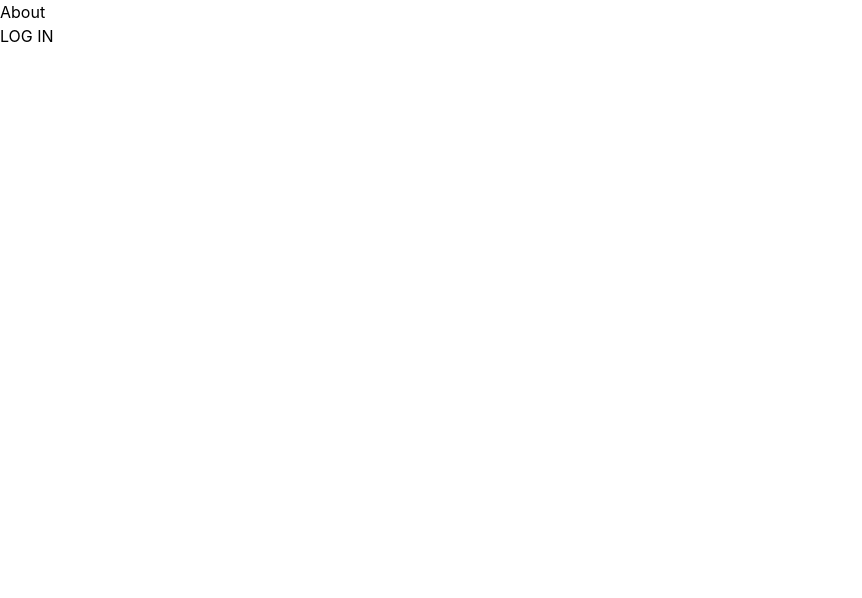
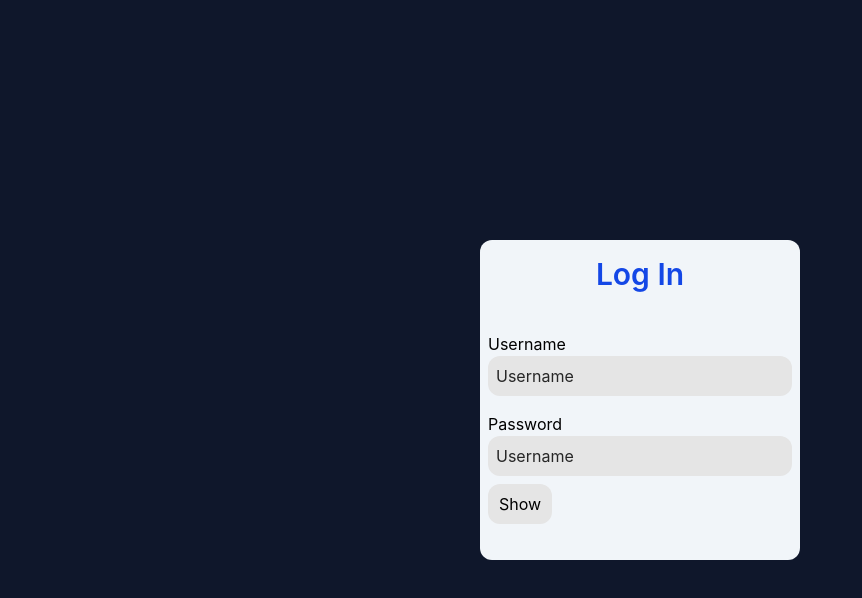
Before and after one commit to sandro-dev26/devVault, a React (Vite) app: page /login in a window 1280 px wide. Shown: the top 598 px of the page, without its empty margins (0-862 px from the left). Built offline with nearby package versions, Linux system fonts and the light colour scheme.

Commit message:
Update LogIn page

```diff
--- a/src/layouts/AuthLayout.tsx
+++ b/src/layouts/AuthLayout.tsx
@@ -4,8 +4,6 @@ function Authlayout() {
   return (
     <>
       <Outlet />
-
-      <p>LOG IN</p>
     </>
   );
 }
--- a/src/pages/Login.tsx
+++ b/src/pages/Login.tsx
@@ -1,8 +1,48 @@
+import { useState } from "react";
+
 function LogIn() {
+  const [isVisible, setIsVisible] = useState(false);
+  function changeVisible() {
+    setIsVisible(!isVisible);
+  }
   return (
-    <>
-      <h1>About</h1>
-    </>
+    <div className="bg-slate-900 w-full h-screen flex justify-center items-center">
+      <div className="bg-slate-100 w-80 h-80 rounded-xl flex flex-col items-center">
+        <h1 className="text-3xl mt-4 font-semibold text-blue-700">Log In</h1>
+
+        <div className="w-full m-2 mt-8 p-2 flex flex-col gap-4">
+          <div className="flex flex-col">
+            <label htmlFor="username" className="text-md">
+              Username
+            </label>
+            <input
+              type="text"
+              id="username"
+              placeholder="Username"
+              className="bg-neutral-200 text-neutral-950 p-2 rounded-xl focus:border-none placeholder:text-neutral-800"
+            />
+          </div>
+
+          <div className="flex flex-col">
+            <label htmlFor="username" className="text-md">
+              Password
+            </label>
+            <input
+              type={isVisible ? "text" : "password"}
+              id="username"
+              placeholder="Username"
+              className="bg-neutral-200 text-neutral-950 p-2 rounded-xl focus:border-none placeholder:text-neutral-800"
+            />
+            <button
+              className="w-16 mt-2 rounded-xl bg-neutral-200 p-2 hover:bg-neutral-300"
+              onClick={changeVisible}
+            >
+              {isVisible ? "Hide" : "Show"}
+            </button>
+          </div>
+        </div>
+      </div>
+    </div>
   );
 }
 
```
